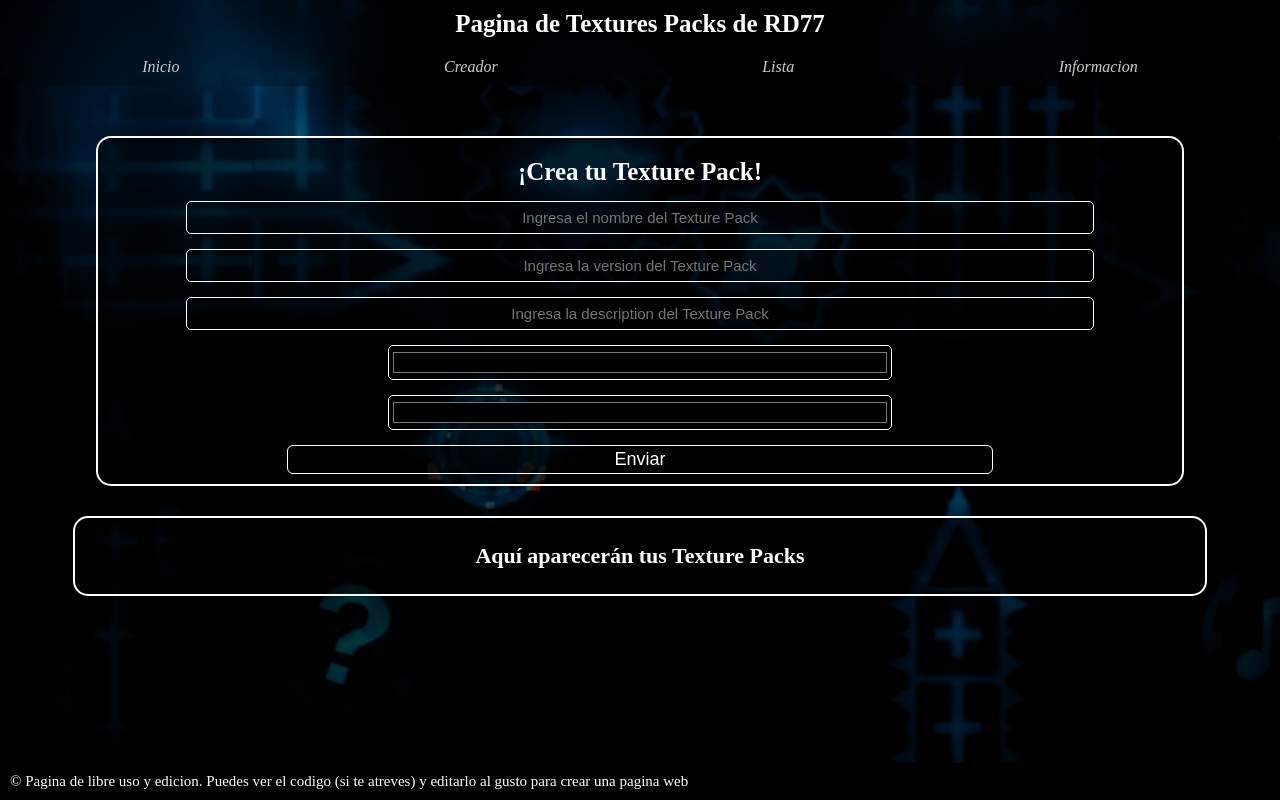
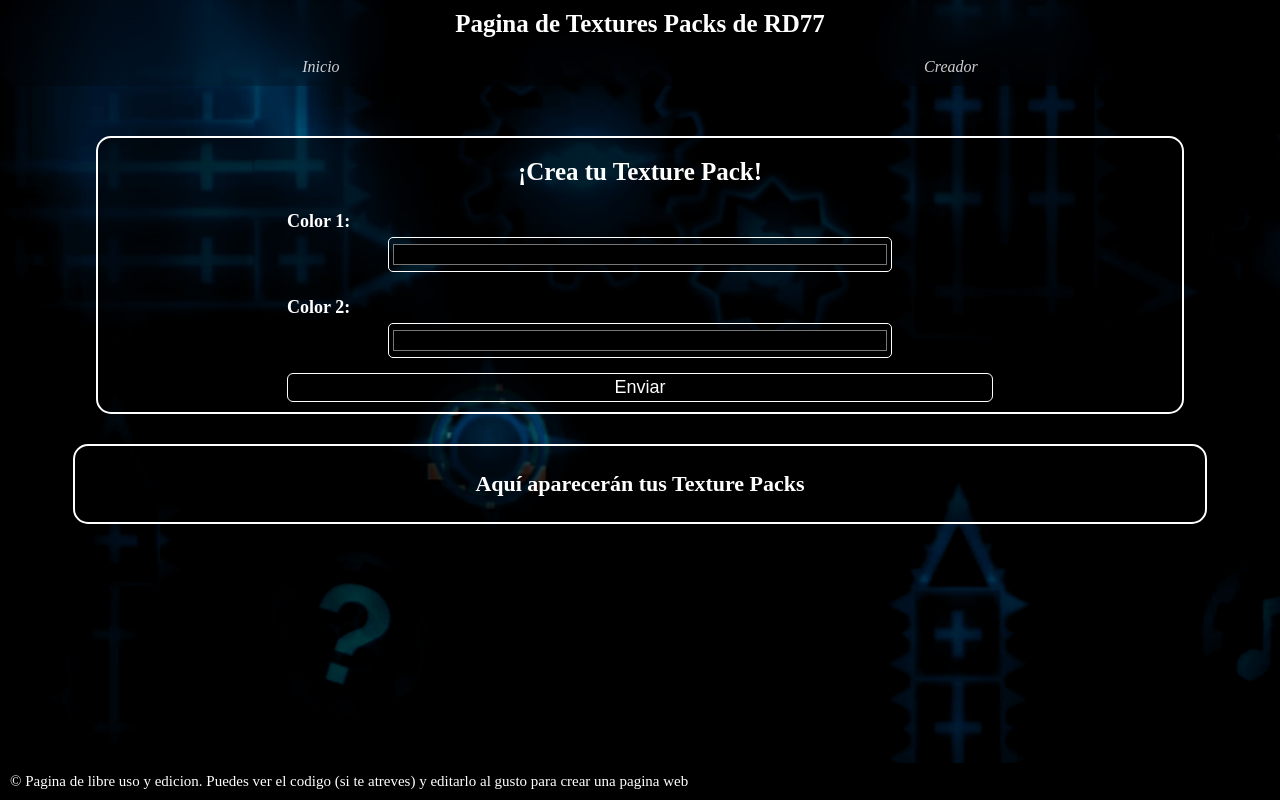
Before and after one commit to RDev00/TexturePackWeb, a plain HTML site: page Creator/index.html in a window 1280 px wide. Drawn offline with Linux system fonts and the light colour scheme.

Commit message:
simple changes

```diff
--- a/Creator/index.html
+++ b/Creator/index.html
@@ -13,8 +13,6 @@
       <ul>
         <li><a href="../index.html">Inicio</a></li>
         <li><a href="#">Creador</a></li>
-        <li><a href="#">Lista</a></li>
-        <li><a href="#">Informacion</a></li>
       </ul>
     </nav>
   </header>
@@ -22,10 +20,9 @@
   <main>
     <form id="form">
       <h2>¡Crea tu Texture Pack!</h2>
-      <input type="text" id="name" placeholder="Ingresa el nombre del Texture Pack">
-      <input type="text" id="version" placeholder="Ingresa la version del Texture Pack">
-      <input type="text" id="description" placeholder="Ingresa la description del Texture Pack">
+      <p class="colorText">Color 1:</p>
       <input type="color" id="color_1">
+      <p class="colorText">Color 2:</p>
       <input type="color" id="color_2">
       <button type="submit">Enviar</button>
     </form>
--- a/style.css
+++ b/style.css
@@ -139,3 +139,10 @@ main #links h2 {
   border-radius: 10px;
   width: 70%;
 }
+.colorText {
+  font-size: 18px;
+  font-weight: 600;
+  transform: translateY(10px);
+  text-align: left;
+  width: 70%;
+}
```
Also changed, not shown: Creator/script.js (line endings or trailing spaces), backgrounds/background_03.png (deleted).
